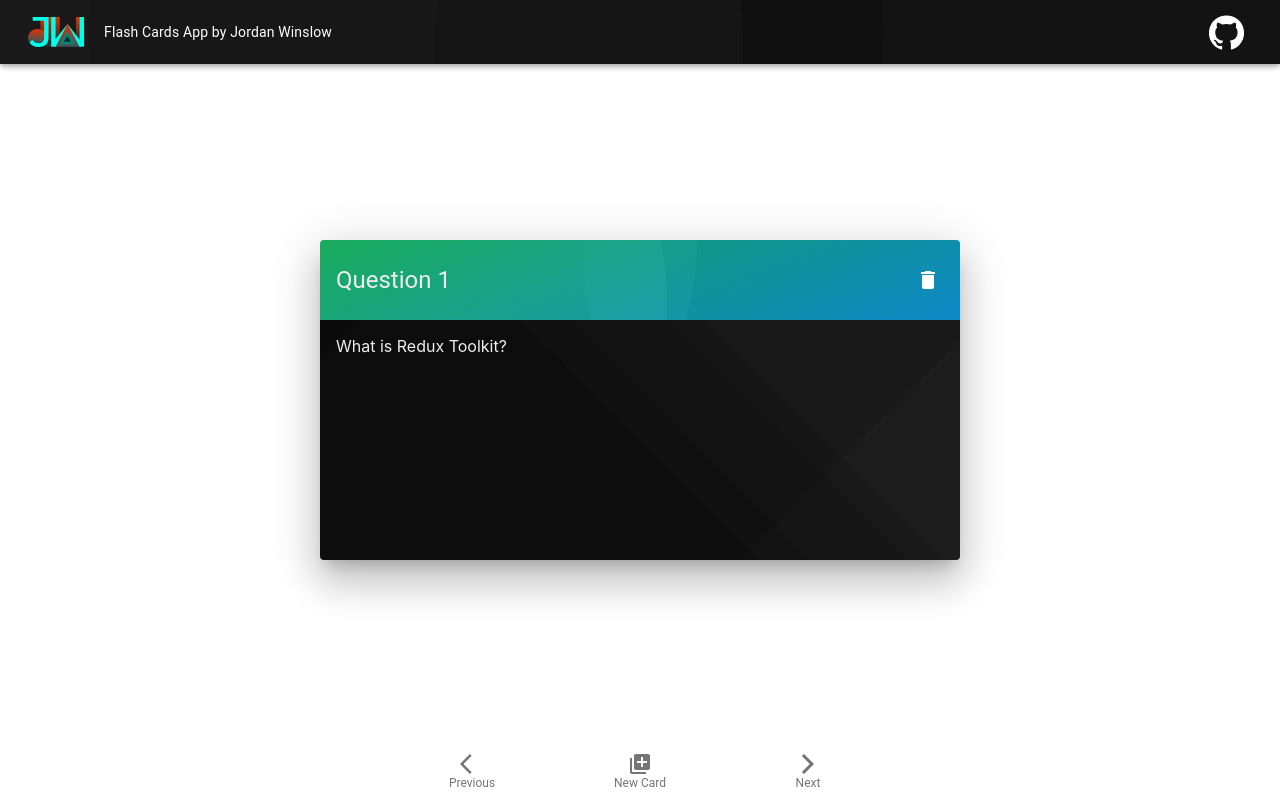
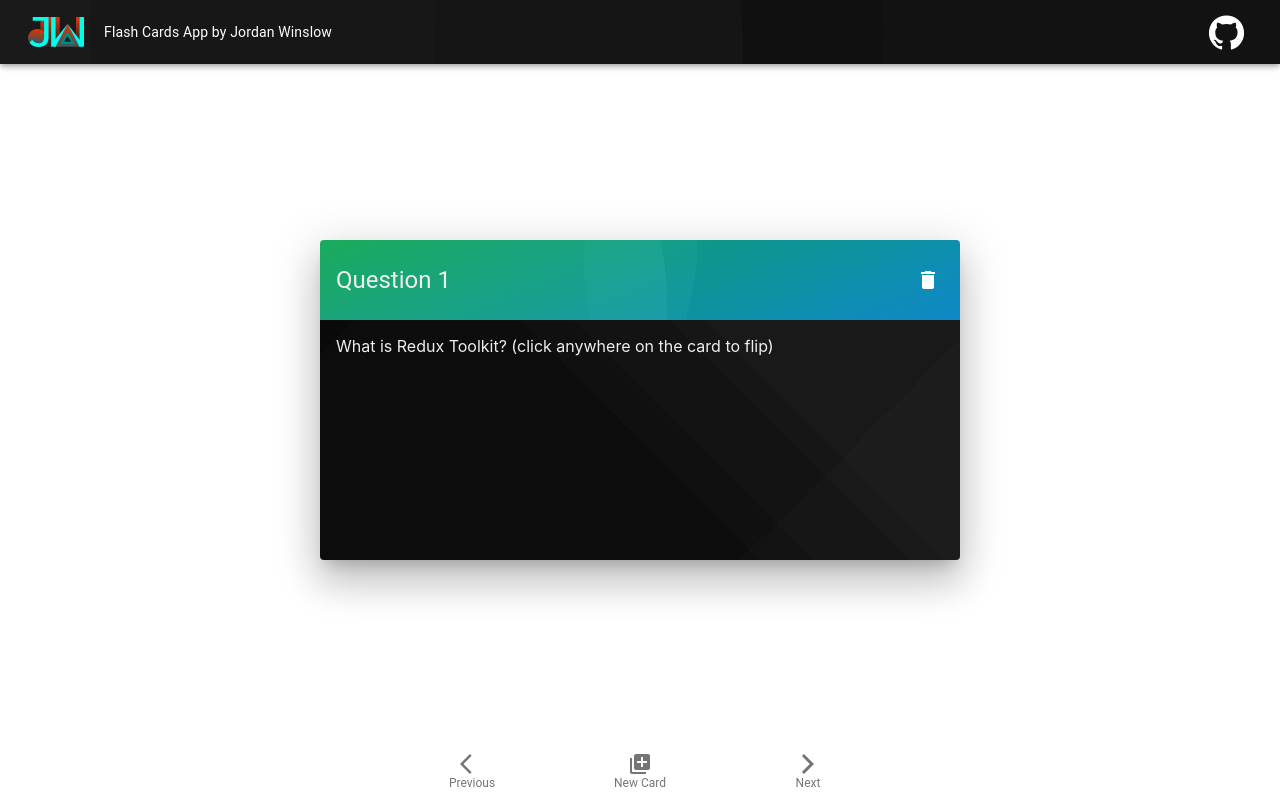
Before and after one commit to JordanWinslow/flash-cards, a React (Create React App) app: page / in a window 1280 px wide. Built offline with nearby package versions, Linux system fonts and the light colour scheme.

Commit message:
updated default card text

```diff
--- a/src/features/flashcard/flashCardSlice.ts
+++ b/src/features/flashcard/flashCardSlice.ts
@@ -11,7 +11,7 @@ const flashCards = createSlice({
         id: "0",
         front: {
           title: "Question 1",
-          content: "What is Redux Toolkit?"
+          content: "What is Redux Toolkit? (click anywhere on the card to flip)"
         },
         back: {
           title: "",
@@ -22,8 +22,16 @@ const flashCards = createSlice({
       {
         // State is an Array of Flashcards With a Front and Back. The id is the array index
         id: "1",
-        front: { title: "Question 2", content: "Front of Flashcard" },
-        back: { title: "Answer 2", content: "Back of Flashcard" }
+        front: {
+          title: "About This Project",
+          content:
+            "This project was built with React, React-Router, Redux, Redux Toolkit, React-Redux & a Custom Designed MaterialUI Theme"
+        },
+        back: {
+          title: "More info",
+          content:
+            "Click the GitHub icon in the top right of the screen to view the source code!"
+        }
       }
     ]
   },
```
